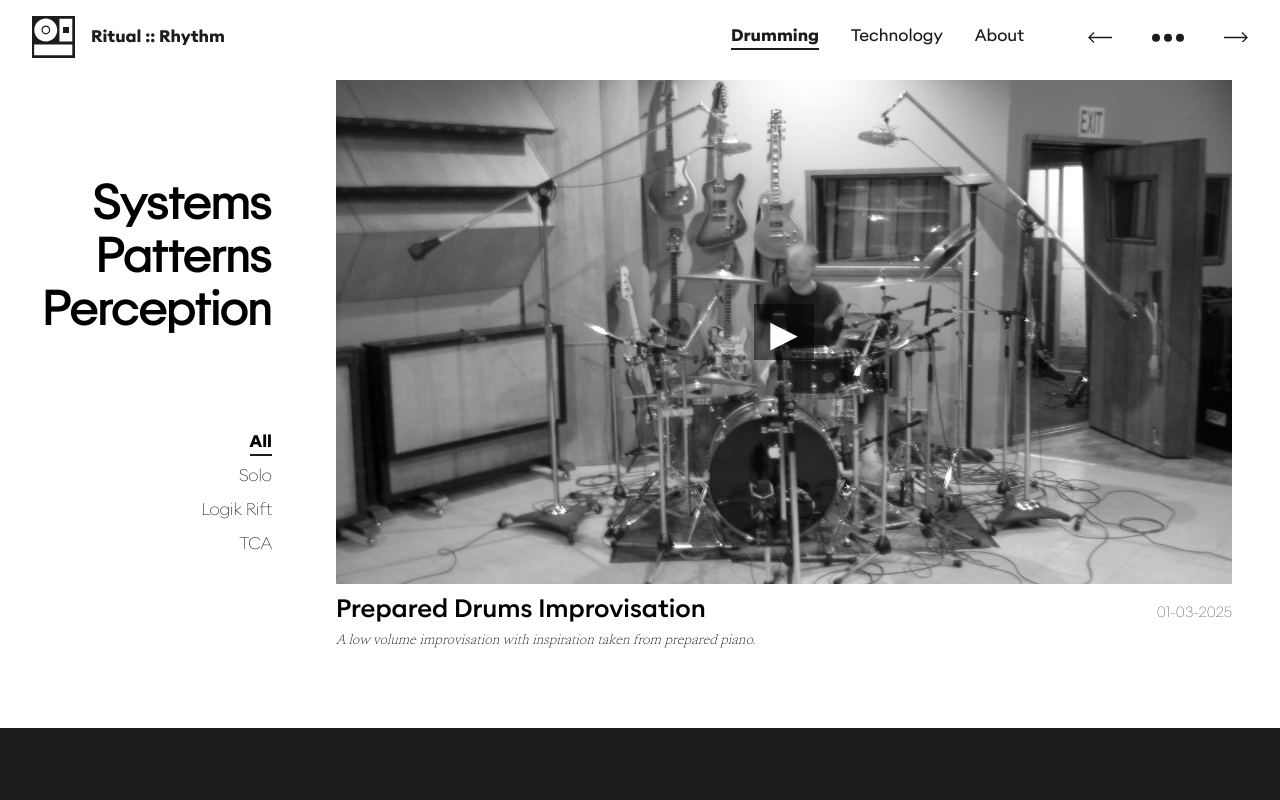
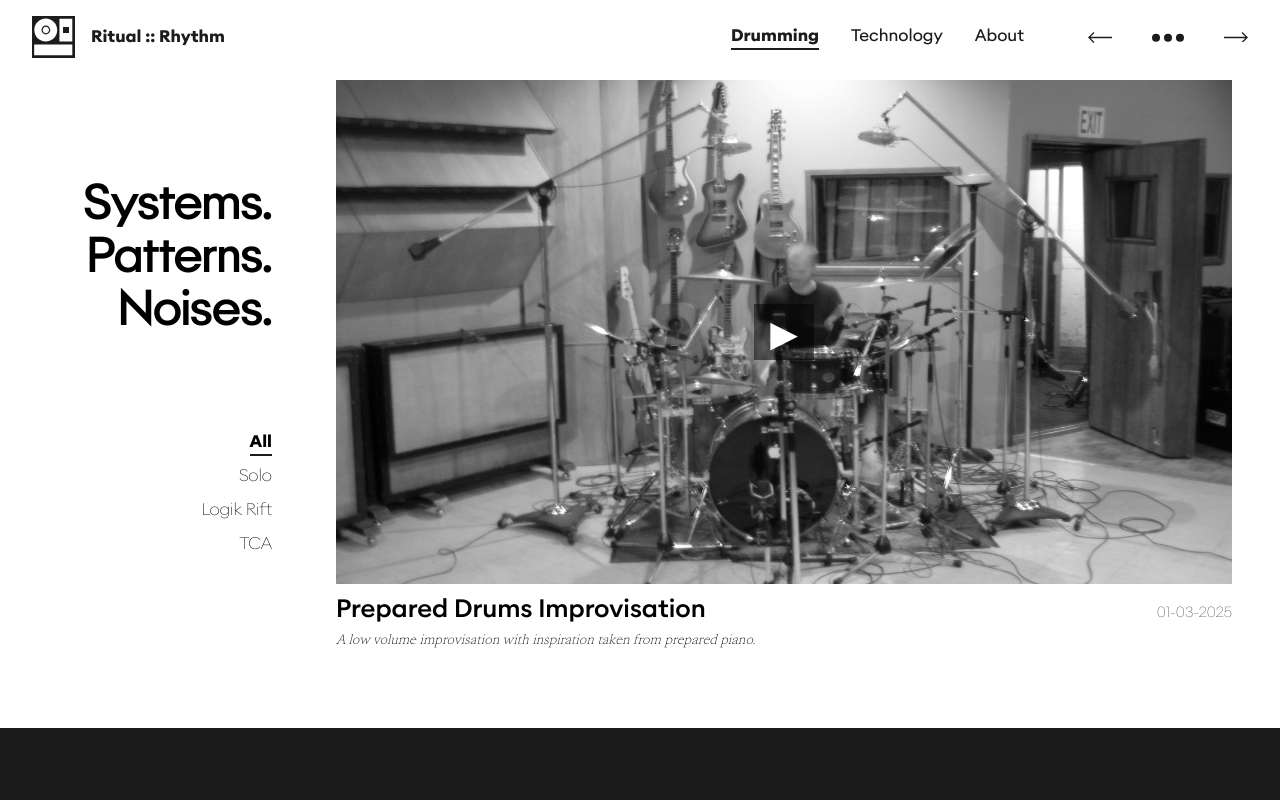
Before and after one commit to Alex-L-Crane/alexcrane-xyz, a Vue app: page / in a window 1280 px wide. Shown: the top 800 px of the page. Built offline with nearby package versions, Linux system fonts and the light colour scheme.

Commit message:
Updated masthead text on drumming and technology feeds.

```diff
--- a/src/views/DrummingFeed.vue
+++ b/src/views/DrummingFeed.vue
@@ -4,7 +4,7 @@ import { drumVideos } from '@/content/videos.js'
 
 const masthead = {
   variant: 'creed',
-  lines: ['Systems', 'Patterns', 'Perception'],
+  lines: ['Systems.', 'Patterns.', 'Noises.'],
 }
 
 const filters = ['Solo', 'Logik Rift', 'TCA']
--- a/src/views/TechnologySection.vue
+++ b/src/views/TechnologySection.vue
@@ -4,7 +4,7 @@ import { techVideos } from '@/content/videos.js'
 
 const masthead = {
   variant: 'muted',
-  lines: ['The work behind', 'the work'],
+  lines: ['The work behind', 'the work.'],
 }
 
 const filters = ['Solo', 'Logik Rift', 'TCA']
```
